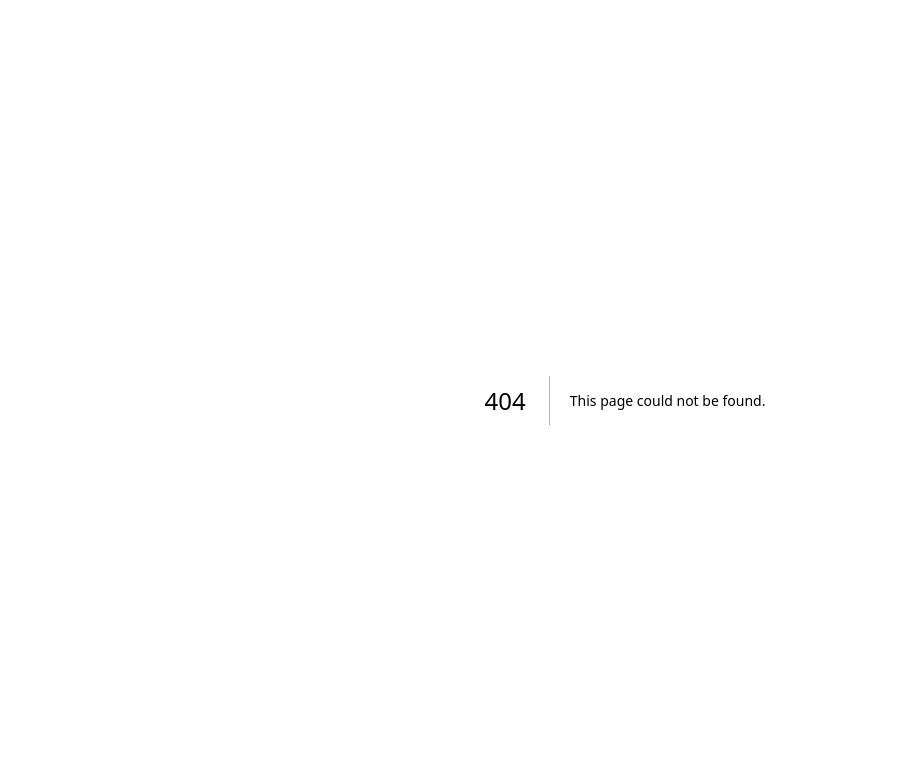
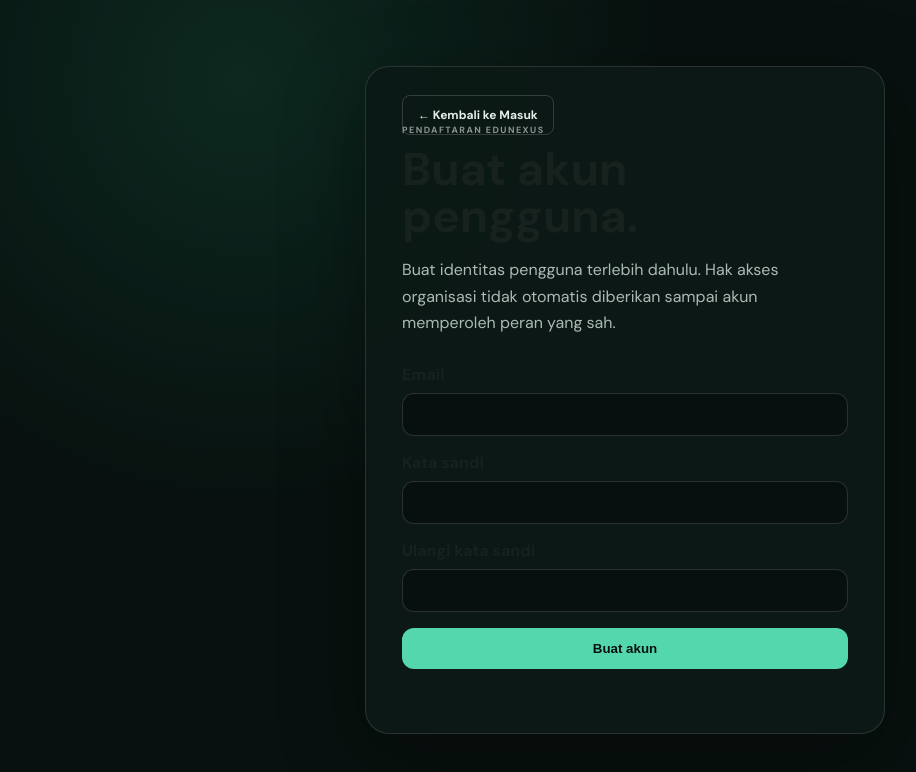
Before and after one commit to Yudi8377/EDUNEXUS, a Next.js app in the folder apps/web/: page /auth/register in a window 1280 px wide. Before the commit this address had no page. Shown: the top 772 px of the page, without its empty margins (15-931 px from the left). Built offline with nearby package versions, Linux system fonts and the light colour scheme.

Commit message:
feat(auth): add Indonesian registration and password recovery

```diff
--- /dev/null
+++ b/apps/web/app/auth/register/page.tsx
@@ -0,0 +1,9 @@
+"use client";
+import Link from "next/link";
+import { FormEvent,useState } from "react";
+import { createClient } from "@/lib/supabase/client";
+export default function RegisterPage(){
+ const [email,setEmail]=useState(""),[password,setPassword]=useState(""),[confirm,setConfirm]=useState(""),[status,setStatus]=useState(""),[busy,setBusy]=useState(false);
+ async function submit(e:FormEvent){e.preventDefault();setStatus("");if(password!==confirm){setStatus("Konfirmasi kata sandi tidak sama.");return}if(password.length<8){setStatus("Kata sandi minimal 8 karakter.");return}setBusy(true);const s=createClient();const {error}=await s.auth.signUp({email,password});if(error)setStatus(error.message);else setStatus("Akun berhasil dibuat. Periksa email Anda untuk verifikasi jika konfirmasi email diaktifkan.");setBusy(false)}
+ return <main className="auth-shell"><section className="auth-card"><Link href="/auth/login" className="secondary">← Kembali ke Masuk</Link><div className="eyebrow">PENDAFTARAN EDUNEXUS</div><h1>Buat akun pengguna.</h1><p>Buat identitas pengguna terlebih dahulu. Hak akses organisasi tidak otomatis diberikan sampai akun memperoleh peran yang sah.</p><form className="auth-form" onSubmit={submit}><label>Email<input type="email" autoComplete="email" value={email} onChange={e=>setEmail(e.target.value)} required /></label><label>Kata sandi<input type="password" autoComplete="new-password" value={password} onChange={e=>setPassword(e.target.value)} required /></label><label>Ulangi kata sandi<input type="password" autoComplete="new-password" value={confirm} onChange={e=>setConfirm(e.target.value)} required /></label>{status&&<div className="auth-error" role="status">{status}</div>}<button disabled={busy}>{busy?"Membuat akun...":"Buat akun"}</button></form></section></main>;
+}
```
